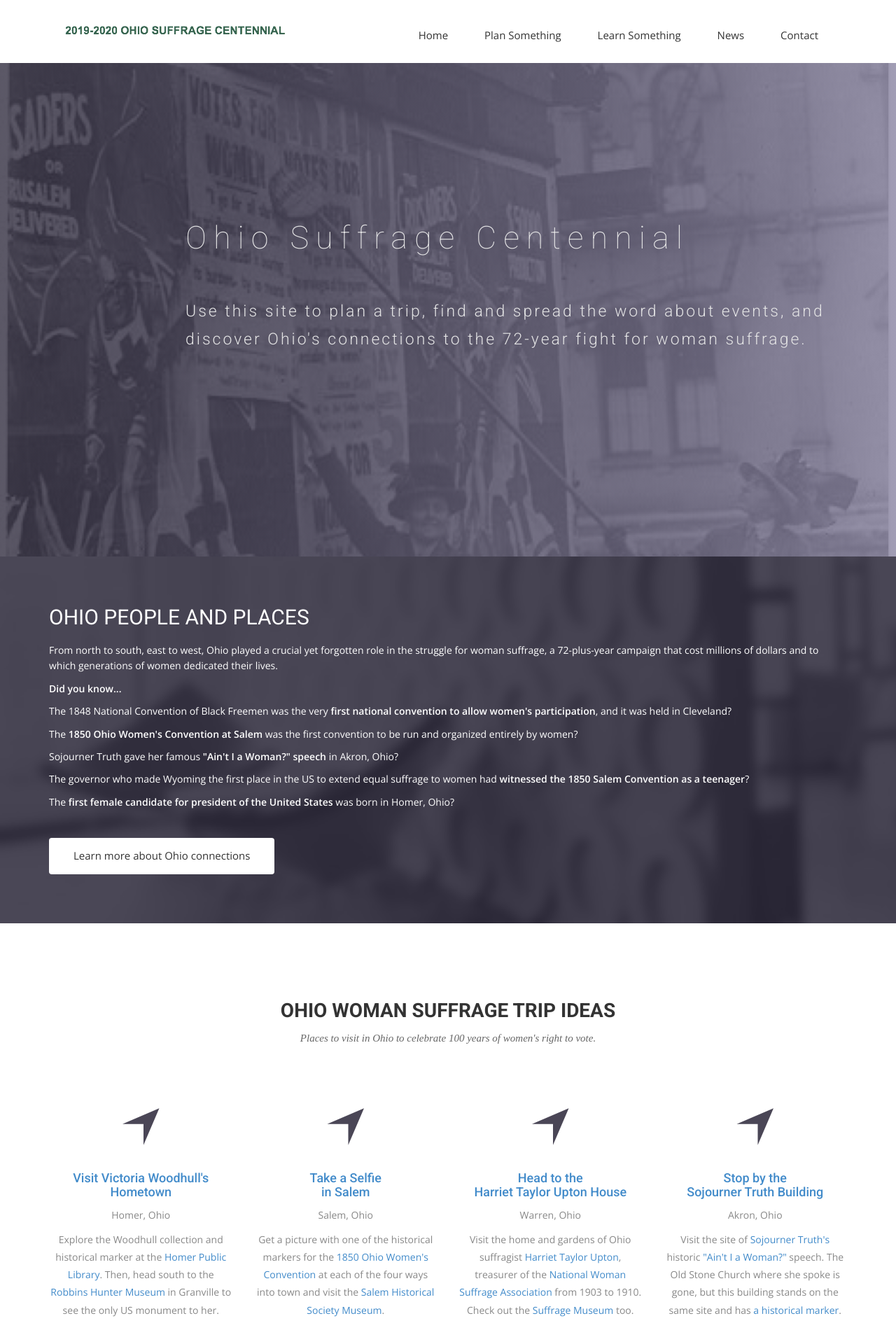
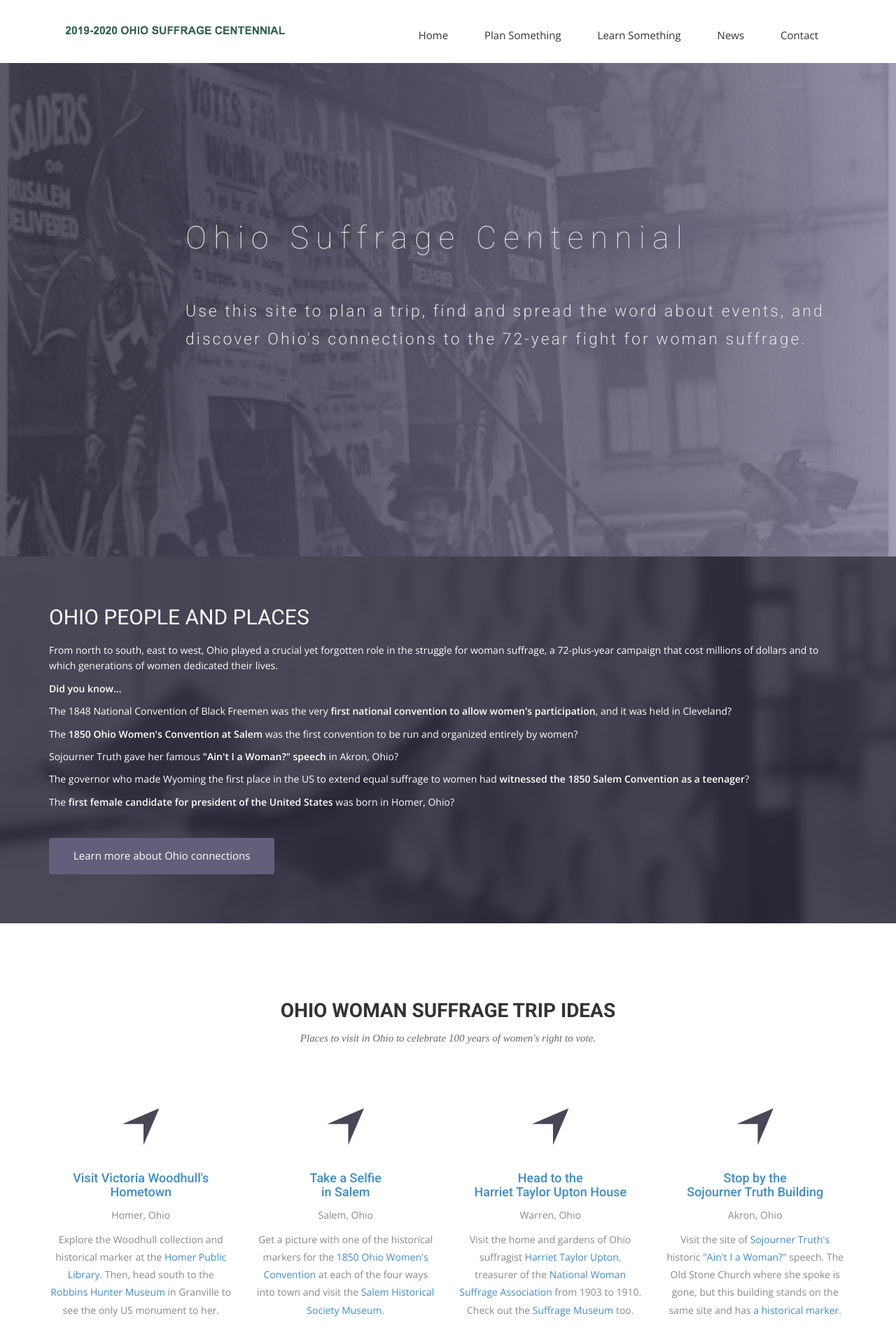
Before and after one commit to OhioSuffrageCentennial/ohiosuffragecentennial, a Jekyll site: the page built from index.html, in a window 1280 px wide. Shown: the top 1920 px of the page at 70% size. Built offline with Jekyll 4.4.1, drawn with Linux system fonts in a browser that asks for light colours; nearby versions of some CDN libraries; some web fonts are replaced.

Commit message:
test button color

```diff
--- a/css/airspace.css
+++ b/css/airspace.css
@@ -264,9 +264,9 @@ font header .navbar-default .navbar-nav li a:hover {
 #new-feature .btn-new-feature {
   padding: 15px 35px;
   border: none;
-  background-color: #fff;
+  background-color: #655E7A;
   font-size: 15px;
-  color: #333333;
+  color: #fff;
   margin-top: 30px;
 }
 /*--
```
